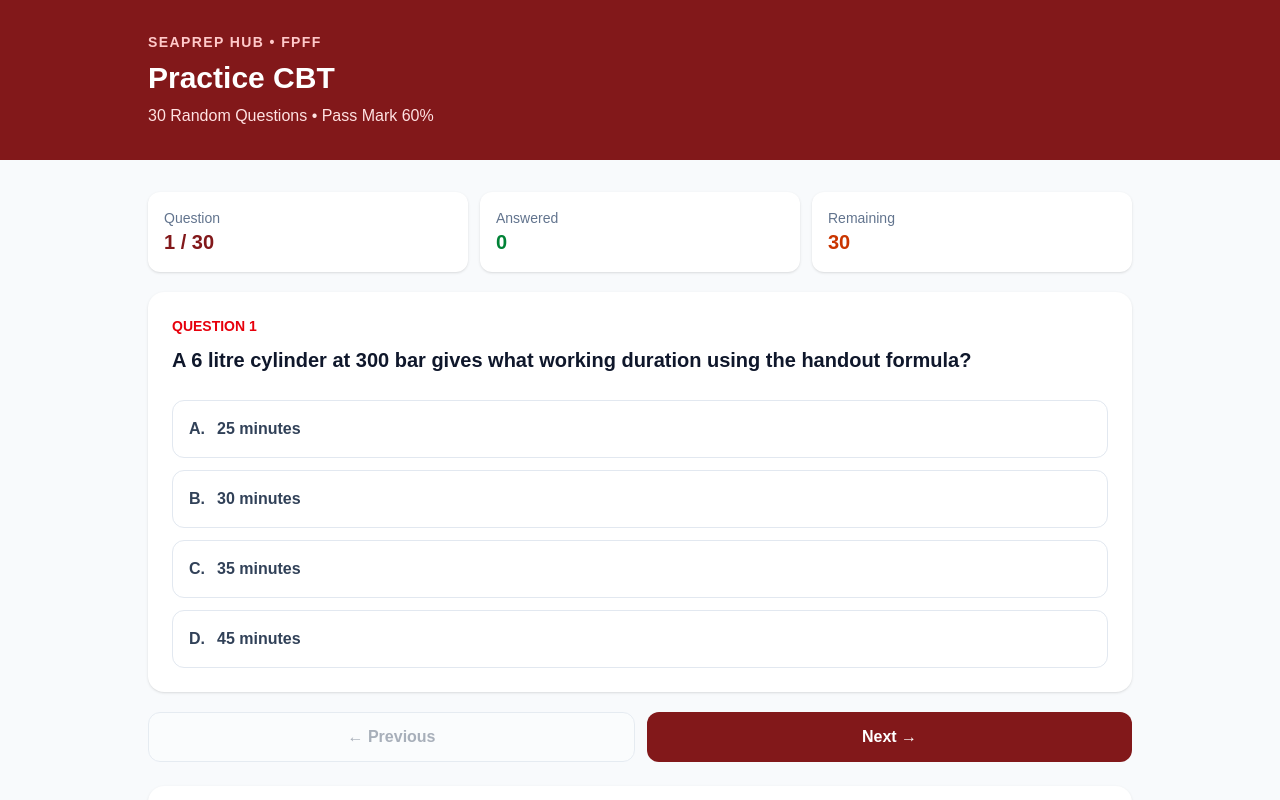
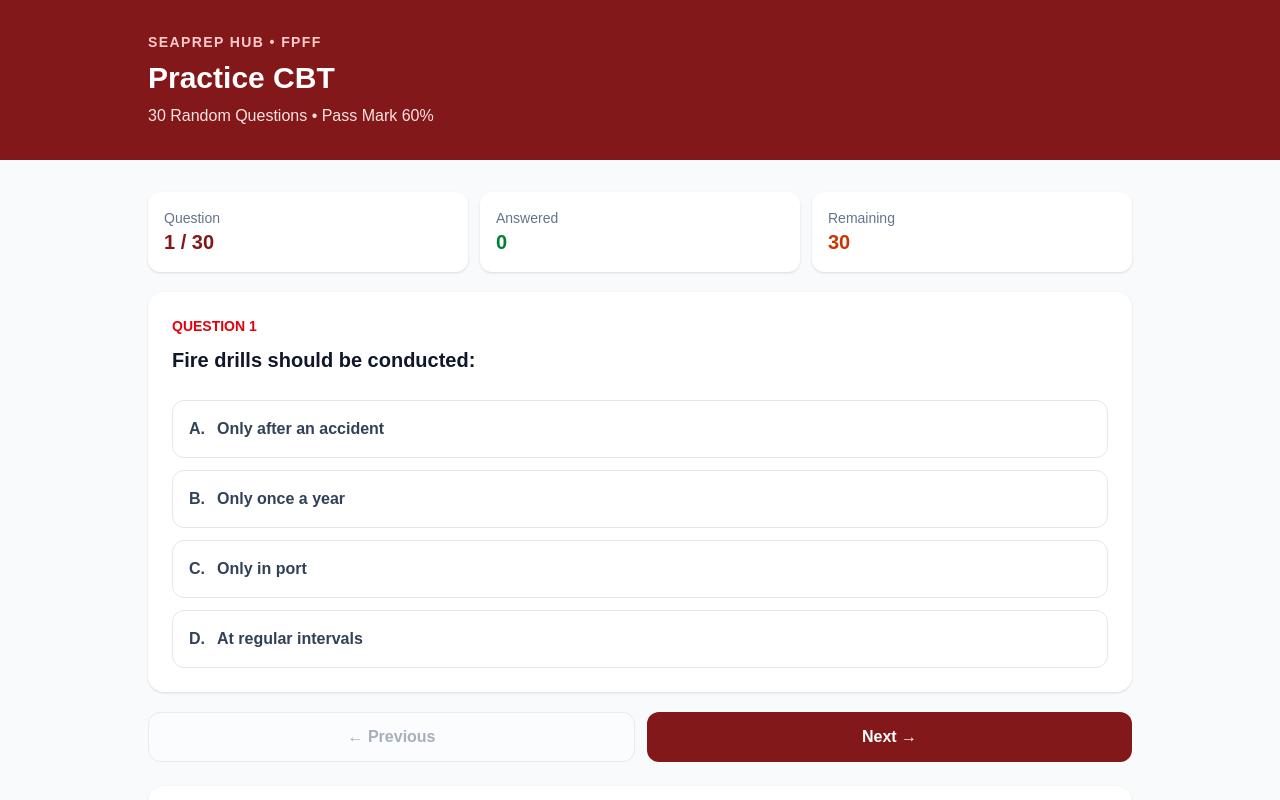
Before and after one commit to yakcbt/seaprep-hub, a Next.js app: page /fpff/practice-cbt in a window 1280 px wide. Shown: the top 800 px of the page. Built offline with nearby package versions, Linux system fonts and the light colour scheme.

Commit message:
Randomize MCQ options and fix CBT hydration errors

```diff
--- a/app/efa/practice-cbt/page.tsx
+++ b/app/efa/practice-cbt/page.tsx
@@ -426,8 +426,23 @@ const TOTAL_QUESTIONS = 30;
 const TEST_TIME = 30 * 60;
 const PASS_MARK = 18;
 
-function shuffleQuestions(array: Question[]) {
-  const copy = [...array];
+
+function shuffleQuestions(array: Question[]): Question[] {
+  const copy = array.map((question) => {
+    const correctAnswer = question.options[question.answer];
+    const options = [...question.options];
+
+    for (let i = options.length - 1; i > 0; i--) {
+      const j = Math.floor(Math.random() * (i + 1));
+      [options[i], options[j]] = [options[j], options[i]];
+    }
+
+    return {
+      ...question,
+      options,
+      answer: options.indexOf(correctAnswer),
+    };
+  });
 
   for (let i = copy.length - 1; i > 0; i--) {
     const j = Math.floor(Math.random() * (i + 1));
@@ -437,8 +452,16 @@ function shuffleQuestions(array: Question[]) {
   return copy.slice(0, TOTAL_QUESTIONS);
 }
 
+
 export default function EFAPracticeCBT() {
+
+const [mounted, setMounted] = useState(false);
+
   const questions = useMemo(() => shuffleQuestions(questionBank), []);
+
+useEffect(() => {
+  setMounted(true);
+}, []);
 
   const [currentQuestion, setCurrentQuestion] = useState(0);
   const [answers, setAnswers] = useState<(number | null)[]>(
@@ -504,6 +527,14 @@ export default function EFAPracticeCBT() {
       "0"
     )}`;
   }
+
+if (!mounted) {
+  return (
+    <main className="min-h-screen flex items-center justify-center">
+      <p>Loading Practice CBT...</p>
+    </main>
+  );
+}
 
   if (submitted) {
     return (
--- a/app/fpff/practice-cbt/page.tsx
+++ b/app/fpff/practice-cbt/page.tsx
@@ -1,7 +1,7 @@
 "use client";
 
 import Link from "next/link";
-import { useMemo, useState } from "react";
+import { useEffect, useMemo, useState } from "react";
 
 type Question = {
   question: string;
@@ -428,11 +428,44 @@ const questionBank: Question[] = [
 ];
 
 function shuffle<T>(array: T[]): T[] {
-  return [...array].sort(() => Math.random() - 0.5);
+  const shuffled = [...array];
+
+  for (let i = shuffled.length - 1; i > 0; i--) {
+    const j = Math.floor(Math.random() * (i + 1));
+
+    [shuffled[i], shuffled[j]] = [shuffled[j], shuffled[i]];
+  }
+
+  return shuffled;
 }
 
+function shuffleQuestionOptions(question: Question): Question {
+  const correctAnswer = question.options[question.answer];
+
+  const options = shuffle(question.options);
+
+  return {
+    ...question,
+    options,
+    answer: options.indexOf(correctAnswer),
+  };
+}
+
+
 export default function FPFFPracticeCBT() {
-  const questions = useMemo(() => shuffle(questionBank).slice(0, 30), []);
+  const [mounted, setMounted] = useState(false);
+
+const questions = useMemo(
+  () => shuffle(questionBank).slice(0, 30).map(shuffleQuestionOptions),
+  []
+);
+
+useEffect(() => {
+  setMounted(true);
+}, []);
+
+
+
 
   const [current, setCurrent] = useState(0);
   const [answers, setAnswers] = useState<(number | null)[]>(
@@ -460,7 +493,13 @@ export default function FPFFPracticeCBT() {
     setSubmitted(true);
     window.scrollTo({ top: 0, behavior: "smooth" });
   };
-
+if (!mounted) {
+  return (
+    <main className="min-h-screen flex items-center justify-center">
+      <p>Loading Practice CBT...</p>
+    </main>
+  );
+}
   if (submitted) {
     return (
       <main className="min-h-screen bg-slate-50 px-5 py-10">
--- a/app/gsk/practice-cbt/page.tsx
+++ b/app/gsk/practice-cbt/page.tsx
@@ -623,17 +623,33 @@ const questionBank: Question[] = [
   },
 ];
 
-function shuffleQuestions(items: Question[]) {
-  const shuffled = [...items];
+function shuffleQuestions(items: Question[]): Question[] {
+  const shuffled = items.map((question) => {
+    const correctAnswer = question.options[question.answer];
+
+    const options = [...question.options];
+
+    for (let i = options.length - 1; i > 0; i--) {
+      const j = Math.floor(Math.random() * (i + 1));
+
+      [options[i], options[j]] = [options[j], options[i]];
+    }
+
+    return {
+      ...question,
+      options,
+      answer: options.indexOf(correctAnswer),
+    };
+  });
 
   for (let i = shuffled.length - 1; i > 0; i--) {
     const j = Math.floor(Math.random() * (i + 1));
+
     [shuffled[i], shuffled[j]] = [shuffled[j], shuffled[i]];
   }
 
   return shuffled.slice(0, QUESTION_COUNT);
 }
-
 export default function GSKPracticeCBT() {
   const [questions, setQuestions] = useState<Question[]>([]);
   const [answers, setAnswers] = useState<Record<number, number>>({});
--- a/app/mek/practice-cbt/page.tsx
+++ b/app/mek/practice-cbt/page.tsx
@@ -592,16 +592,37 @@ const questionBank: Question[] = [
   },
 ];
 
-function shuffleQuestions(items: Question[]) {
-  const shuffled = [...items];
 
+function shuffleQuestions(items: Question[]): Question[] {
+  const shuffled = items.map((question) => {
+    const correctAnswer = question.options[question.answer];
+
+    const options = [...question.options];
+
+    // Shuffle answer options
+    for (let i = options.length - 1; i > 0; i--) {
+      const j = Math.floor(Math.random() * (i + 1));
+
+      [options[i], options[j]] = [options[j], options[i]];
+    }
+
+    return {
+      ...question,
+      options,
+      answer: options.indexOf(correctAnswer),
+    };
+  });
+
+  // Shuffle questions
   for (let i = shuffled.length - 1; i > 0; i--) {
     const j = Math.floor(Math.random() * (i + 1));
+
     [shuffled[i], shuffled[j]] = [shuffled[j], shuffled[i]];
   }
 
   return shuffled.slice(0, QUESTION_COUNT);
 }
+
 
 export default function MEKPracticeCBT() {
   const [questions, setQuestions] = useState<Question[]>([]);
--- a/app/pssr/practice-cbt/page.tsx
+++ b/app/pssr/practice-cbt/page.tsx
@@ -533,8 +533,23 @@ const QUESTIONS_PER_TEST = 30;
 const TEST_TIME = 30 * 60;
 const PASS_PERCENTAGE = 60;
 
-function shuffleQuestions(items: Question[]) {
-  const shuffled = [...items];
+
+function shuffleQuestions(items: Question[]): Question[] {
+  const shuffled = items.map((question) => {
+    const correctAnswer = question.options[question.answer];
+    const options = [...question.options];
+
+    for (let i = options.length - 1; i > 0; i--) {
+      const j = Math.floor(Math.random() * (i + 1));
+      [options[i], options[j]] = [options[j], options[i]];
+    }
+
+    return {
+      ...question,
+      options,
+      answer: options.indexOf(correctAnswer),
+    };
+  });
 
   for (let i = shuffled.length - 1; i > 0; i--) {
     const j = Math.floor(Math.random() * (i + 1));
@@ -545,7 +560,14 @@ function shuffleQuestions(items: Question[]) {
 }
 
 export default function PSSRPracticeCBT() {
+
+const [mounted, setMounted] = useState(false);
+
   const questions = useMemo(() => shuffleQuestions(questionBank), []);
+
+useEffect(() => {
+  setMounted(true);
+}, []);
 
   const [answers, setAnswers] = useState<(number | null)[]>(
     Array(QUESTIONS_PER_TEST).fill(null)
@@ -606,6 +628,14 @@ export default function PSSRPracticeCBT() {
   const answeredCount = answers.filter(
     (answer) => answer !== null
   ).length;
+
+if (!mounted) {
+  return (
+    <main className="min-h-screen flex items-center justify-center">
+      <p>Loading Practice CBT...</p>
+    </main>
+  );
+}
 
   if (submitted) {
     return (
--- a/app/pst/practice-cbt/page.tsx
+++ b/app/pst/practice-cbt/page.tsx
@@ -437,17 +437,43 @@ const questionBank: Question[] = [
   },
 ];
 
-function shuffle<T>(items: T[]) {
-  return [...items].sort(() => Math.random() - 0.5);
+function shuffle<T>(items: T[]): T[] {
+  const shuffled = [...items];
+
+  for (let i = shuffled.length - 1; i > 0; i--) {
+    const j = Math.floor(Math.random() * (i + 1));
+
+    [shuffled[i], shuffled[j]] = [shuffled[j], shuffled[i]];
+  }
+
+  return shuffled;
 }
+
+function shuffleQuestionOptions(question: Question): Question {
+  const correctAnswer = question.options[question.answer];
+
+  const options = shuffle(question.options);
+
+  return {
+    ...question,
+    options,
+    answer: options.indexOf(correctAnswer),
+  };
+}
+
 
 const TEST_TIME = 30 * 60;
 
 export default function PSTPracticeCBT() {
+  const [mounted, setMounted] = useState(false);
   const questions = useMemo(
     () => shuffle(questionBank).slice(0, 30),
     []
   );
+
+useEffect(() => {
+  setMounted(true);
+}, []);
 
   const [current, setCurrent] = useState(0);
   const [answers, setAnswers] = useState<(number | null)[]>(
@@ -506,6 +532,14 @@ export default function PSTPracticeCBT() {
     setSubmitted(true);
     window.scrollTo({ top: 0, behavior: "smooth" });
   };
+
+if (!mounted) {
+  return (
+    <main className="min-h-screen flex items-center justify-center">
+      <p>Loading Practice CBT...</p>
+    </main>
+  );
+}
 
   if (submitted) {
     return (
--- a/app/stsdsd/practice-cbt/page.tsx
+++ b/app/stsdsd/practice-cbt/page.tsx
@@ -485,6 +485,7 @@ function shuffle<T>(items: T[]) {
 }
 
 export default function STSDSDPracticeCBT() {
+  const [mounted, setMounted] = useState(false);
   const questions = useMemo(
     () =>
       shuffle(questionBank)
@@ -502,7 +503,9 @@ export default function STSDSDPracticeCBT() {
         })),
     []
   );
-
+useEffect(() => {
+  setMounted(true);
+}, []);
   const [candidateName, setCandidateName] = useState("");
   const [rollNo, setRollNo] = useState("");
   const [answers, setAnswers] = useState<(number | null)[]>(
@@ -575,7 +578,13 @@ export default function STSDSDPracticeCBT() {
   const passMark = 18;
   const passed = finalScore >= passMark;
   const percentage = Math.round((finalScore / 30) * 100);
-
+if (!mounted) {
+  return (
+    <main className="min-h-screen flex items-center justify-center">
+      <p>Loading Practice CBT...</p>
+    </main>
+  );
+}
   if (submitted) {
     return (
       <main className="min-h-screen bg-slate-50 px-5 py-10">
```
